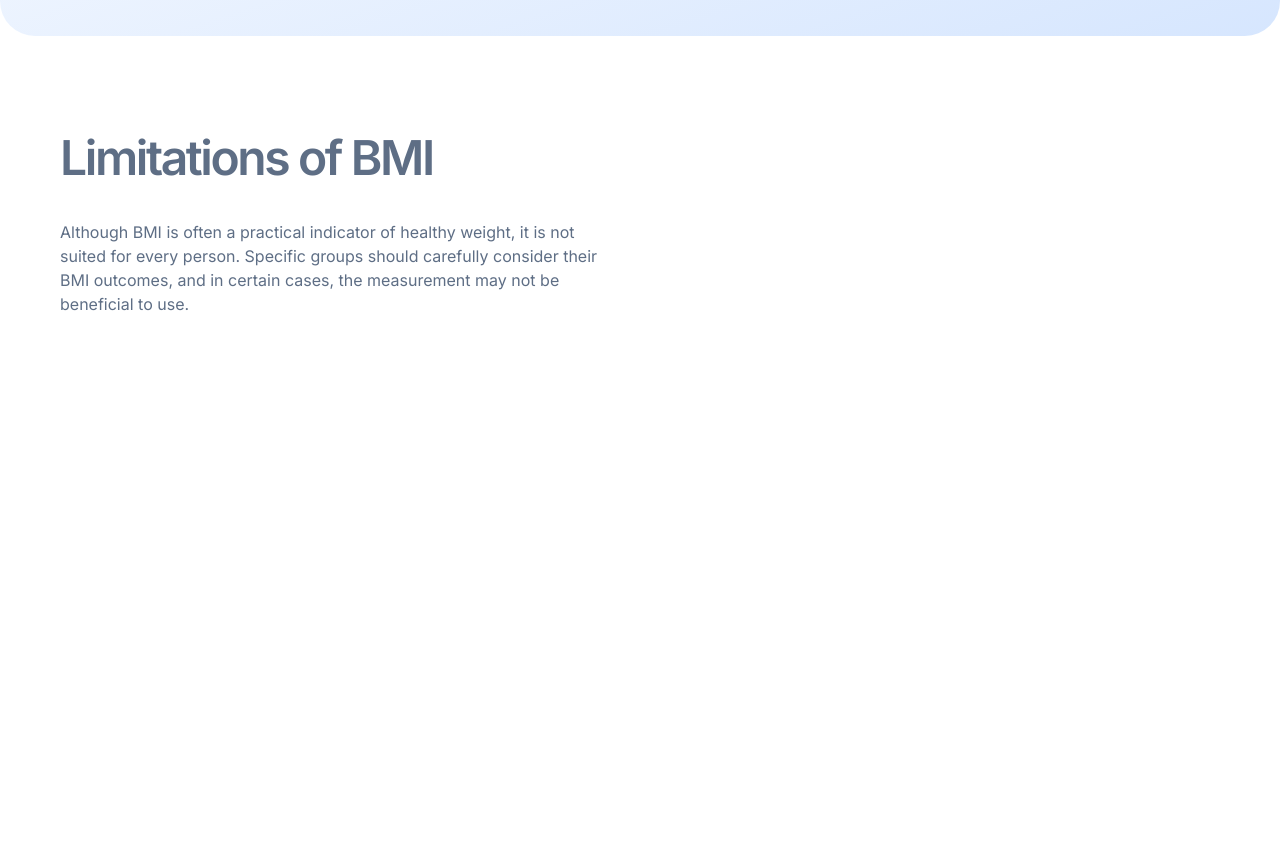
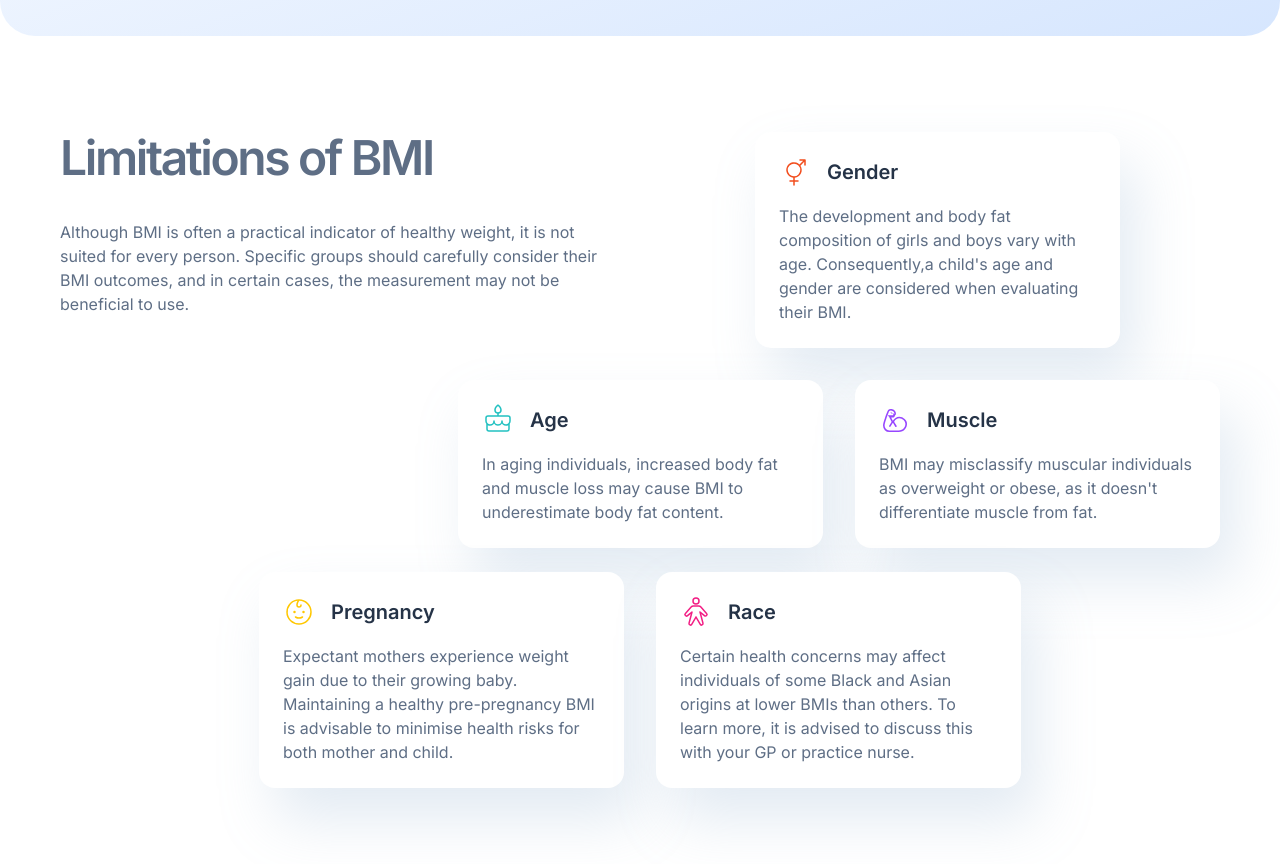
Before and after one commit to tsertic/frontend_mentor_challenges, a Next.js app in the folder bmi_calculator/: page / in a window 1280 px wide. Shown: the part 1800-2664 px from the top of the page. Before the commit the page ends 2116 px from the top, so only its background shows below. Built offline with nearby package versions, Linux system fonts and the light colour scheme.

Commit message:
bmi_calculator: added bmi limitations page section

```diff
--- a/bmi_calculator/app/_components/Homepage/BmiLimitations.tsx
+++ b/bmi_calculator/app/_components/Homepage/BmiLimitations.tsx
@@ -1,9 +1,10 @@
 import React from "react";
+import { BMILimitationsList } from "../main/BMILimitationsList/BMILimitationsList";
 
 export const BmiLimitations = () => {
   return (
-    <div className="container-wide relative">
-      <div className="text-center xl:text-left w-full xl:max-w-[564px] xl:absolute xl:top-0 xl:left-0">
+    <div className="container-wide relative ">
+      <div className="text-center xl:text-left w-full xl:max-w-[564px] xl:absolute xl:top-0 xl:left-0 mb-[56px]">
         <p className="text-headingLMobile xl:text-headingL mb-[32px]  xl:mb-[35px] ">
           Limitations of BMI
         </p>
@@ -14,6 +15,7 @@ export const BmiLimitations = () => {
           beneficial to use.
         </p>
       </div>
+      <BMILimitationsList />
     </div>
   );
 };
--- a/bmi_calculator/app/_components/UI/TextInputNumerical.tsx
+++ b/bmi_calculator/app/_components/UI/TextInputNumerical.tsx
@@ -22,7 +22,7 @@ export const TextInputNumerical: React.FC<ITextInputNumerical> = ({
       htmlFor={htmlFor}
       className={`flex gap-[24px] px-[24px] py-[20px] ${
         focused && "border-blue"
-      }  border-2 text-headingM w-full`}
+      }  border-2 text-headingM w-full rounded-[12px]`}
     >
       <input
         type="text"
--- a/bmi_calculator/app/_components/cards/LimitationCard/LimitationCard.tsx
+++ b/bmi_calculator/app/_components/cards/LimitationCard/LimitationCard.tsx
@@ -7,8 +7,8 @@ export const LimitationCard: React.FC<{ cardData: ICardData }> = ({
 }) => {
   const { title, text, iconUrl } = cardData;
   return (
-    <div className="w-full p-[24px] box-shadow rounded-[16px]">
-      <div className="flex flex-row items-center">
+    <div className="w-full bg-white p-[24px] box-shadow rounded-[16px] max-w-[365px] max-xl:h-full">
+      <div className="flex flex-row items-center gap-[16px] mb-[16px]">
         <Image src={iconUrl} width={32} height={32} alt={`${title} icon`} />{" "}
         <p className="w-full text-headingS text-gunmetal">{title}</p>
       </div>
--- /dev/null
+++ b/bmi_calculator/app/_components/main/BMILimitationsList/BMILimitationsList.tsx
@@ -0,0 +1,35 @@
+import { bmiLimitationsCards } from "@/constants";
+import React from "react";
+import { LimitationCard } from "../../cards/LimitationCard/LimitationCard";
+
+export const BMILimitationsList = () => {
+  return (
+    <div className="w-full xl:max-w-[961px] ml-auto flex flex-col items-center xl:items-end">
+      <div className="grid md:grid-cols-2 gap-[15px] xl:hidden">
+        {bmiLimitationsCards.map((limitation) => {
+          return (
+            <div
+              key={limitation._id}
+              className=" md:last:translate-x-1/2 mb-[16px] md:mb-[24px]"
+            >
+              <LimitationCard cardData={limitation} key={limitation._id} />;
+            </div>
+          );
+        })}
+      </div>
+      <div className="hidden xl:block w-full">
+        <div className="flex justify-end w-full mb-[32px] pr-[100px]">
+          <LimitationCard cardData={bmiLimitationsCards[0]} />
+        </div>
+        <div className="flex gap-[32px] mb-[24px] justify-end">
+          <LimitationCard cardData={bmiLimitationsCards[1]} />
+          <LimitationCard cardData={bmiLimitationsCards[2]} />
+        </div>
+        <div className="w-full flex justify-start gap-[32px] mb-[24px]">
+          <LimitationCard cardData={bmiLimitationsCards[3]} />
+          <LimitationCard cardData={bmiLimitationsCards[4]} />
+        </div>
+      </div>
+    </div>
+  );
+};
--- a/bmi_calculator/app/page.tsx
+++ b/bmi_calculator/app/page.tsx
@@ -1,7 +1,7 @@
 import { Hero, YourResult, Tips, BmiLimitations } from "./_components/Homepage";
 const HomePage = () => {
   return (
-    <main className="flex flex-col gap-[72px] md:gap-[96px] items-center pb-[96px]">
+    <main className="flex flex-col gap-[72px] md:gap-[96px] items-center pb-[196px]">
       <section>
         <Hero />
       </section>
```
